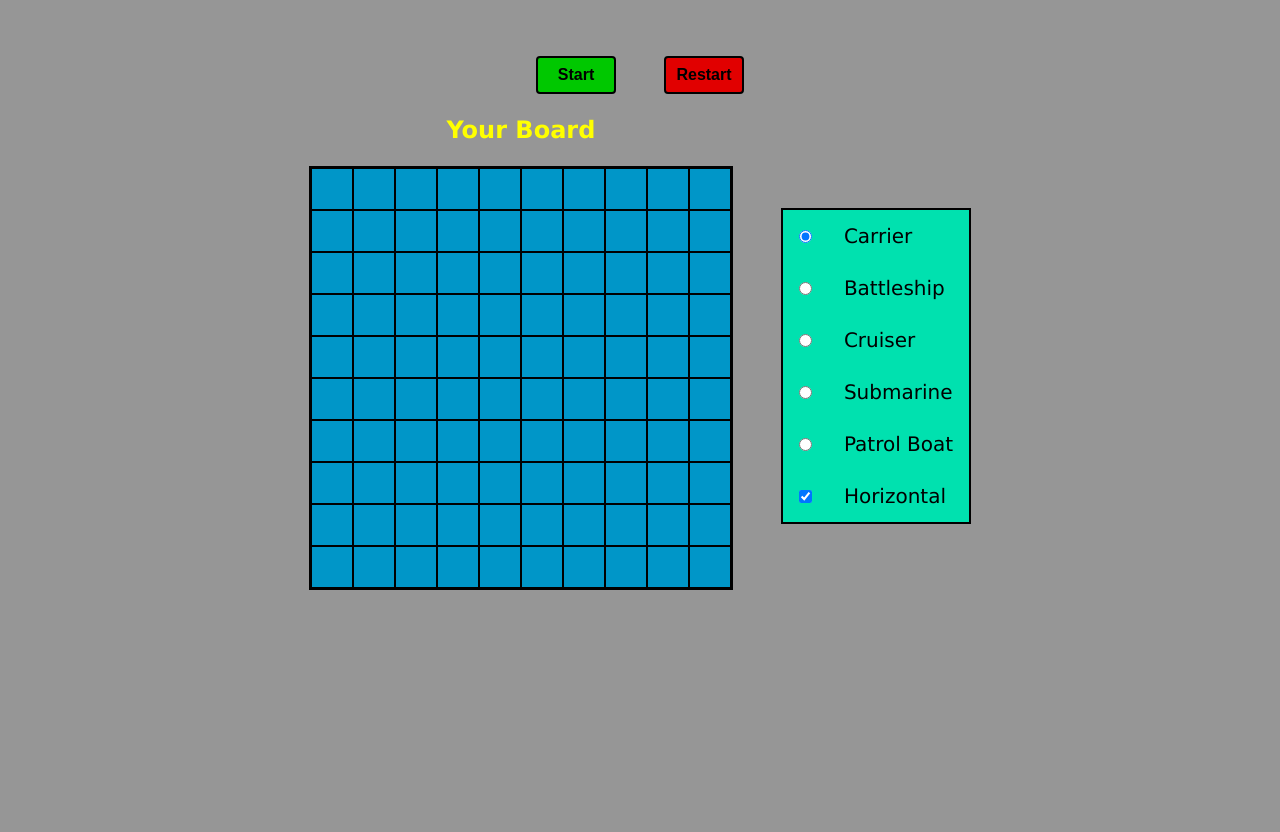
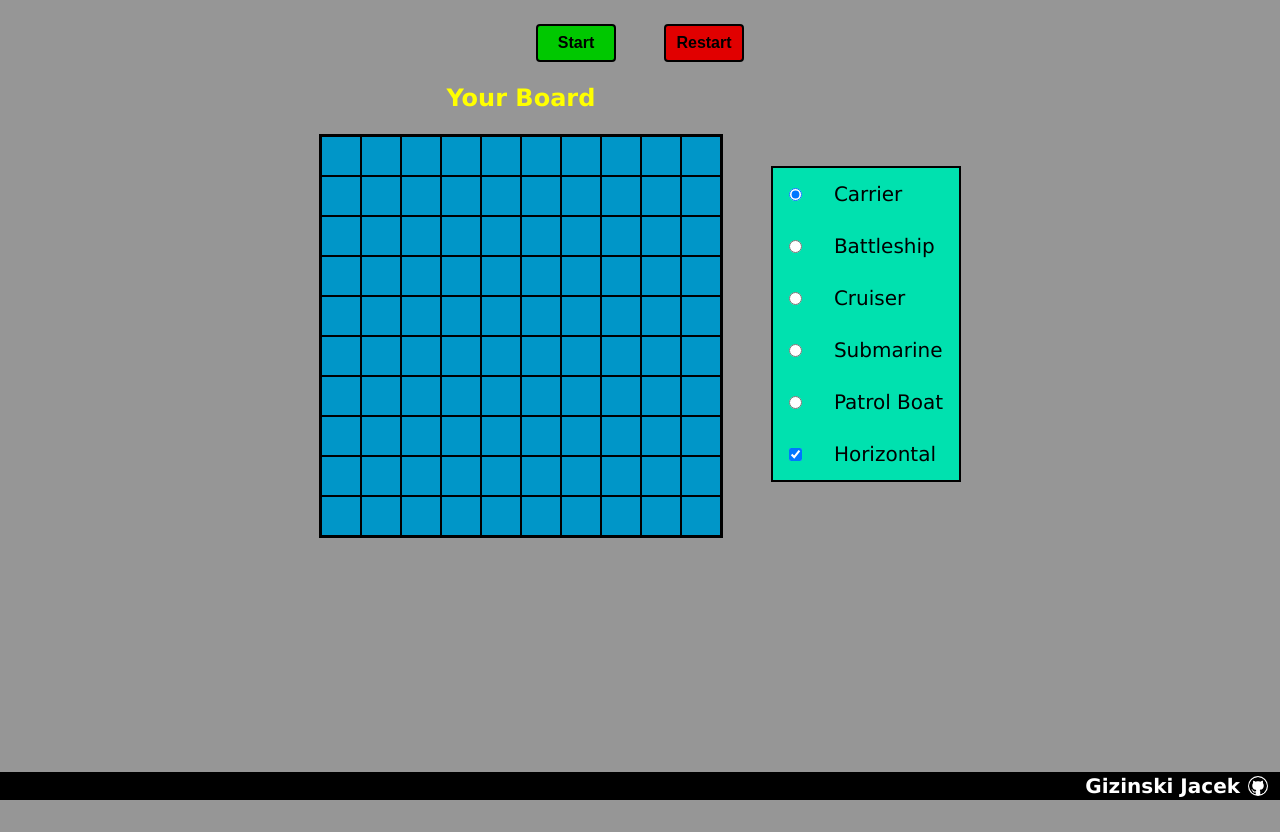
Before and after one commit to gizinski-jacek/Battleship-game-project, a plain HTML site: page index.html in a window 1280 px wide. After the commit the page ends 800 px from the top, so only its background shows below. Drawn offline with Linux system fonts and the light colour scheme.

Commit message:
Minor fixes. Adding proper footer and styling it.

```diff
--- a/index.html
+++ b/index.html
@@ -78,6 +78,22 @@
 					</div>
 				</div>
 			</div>
+			<footer class="footer">
+				<a href="https://github.com/gizinski-jacek/odinbook-client">
+					Gizinski Jacek
+					<svg
+						viewBox="0 0 16 16"
+						height="18px"
+						width="18px"
+						xmlns="http://www.w3.org/2000/svg"
+					>
+						<path
+							fillRule="evenodd"
+							d="M8 0C3.58 0 0 3.58 0 8c0 3.54 2.29 6.53 5.47 7.59.4.07.55-.17.55-.38 0-.19-.01-.82-.01-1.49-2.01.37-2.53-.49-2.69-.94-.09-.23-.48-.94-.82-1.13-.28-.15-.68-.52-.01-.53.63-.01 1.08.58 1.23.82.72 1.21 1.87.87 2.33.66.07-.52.28-.87.51-1.07-1.78-.2-3.64-.89-3.64-3.95 0-.87.31-1.59.82-2.15-.08-.2-.36-1.02.08-2.12 0 0 .67-.21 2.2.82.64-.18 1.32-.27 2-.27.68 0 1.36.09 2 .27 1.53-1.04 2.2-.82 2.2-.82.44 1.1.16 1.92.08 2.12.51.56.82 1.27.82 2.15 0 3.07-1.87 3.75-3.65 3.95.29.25.54.73.54 1.48 0 1.07-.01 1.93-.01 2.2 0 .21.15.46.55.38A8.013 8.013 0 0 0 16 8c0-4.42-3.58-8-8-8z"
+						></path>
+					</svg>
+				</a>
+			</footer>
 		</div>
 		<script src="main.js" type="text/javascript"></script>
 	</body>
--- a/style.css
+++ b/style.css
@@ -1,6 +1,10 @@
 :root {
 	font-family: Verdana, Tahoma, sans-serif;
 	font-size: 16px;
+}
+
+* {
+	box-sizing: border-box;
 }
 
 body {
@@ -14,7 +18,6 @@ body {
 	align-items: center;
 	height: 100%;
 	font-size: 1.25rem;
-	margin: 2rem;
 }
 
 .gameControls {
@@ -142,3 +145,30 @@ label {
 .ship.shot {
 	background-color: rgb(225, 0, 0);
 }
+
+.footer {
+	position: absolute;
+	bottom: 0;
+	width: 100%;
+	text-align: center;
+	background-color: rgb(0, 0, 0);
+}
+
+.footer a {
+	font-weight: 600;
+	color: rgb(255, 255, 255);
+	padding: 4px;
+	float: right;
+	display: flex;
+	align-items: center;
+	text-decoration: none;
+}
+
+.footer svg {
+	margin: 0 8px;
+	box-sizing: content-box;
+	border-radius: 50%;
+	padding: 1px;
+	background-color: rgb(255, 255, 255);
+	fill: rgb(0, 0, 0);
+}
```
